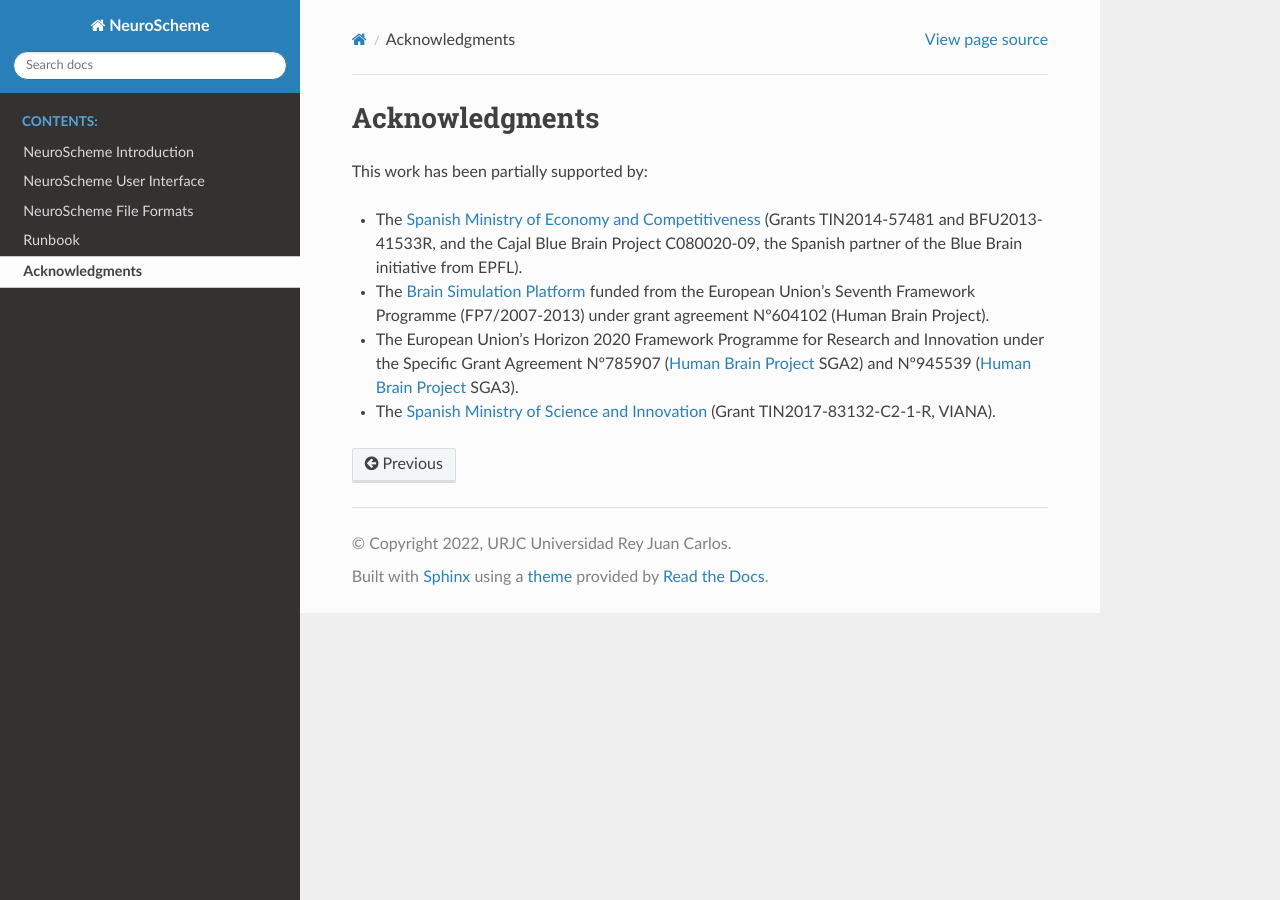
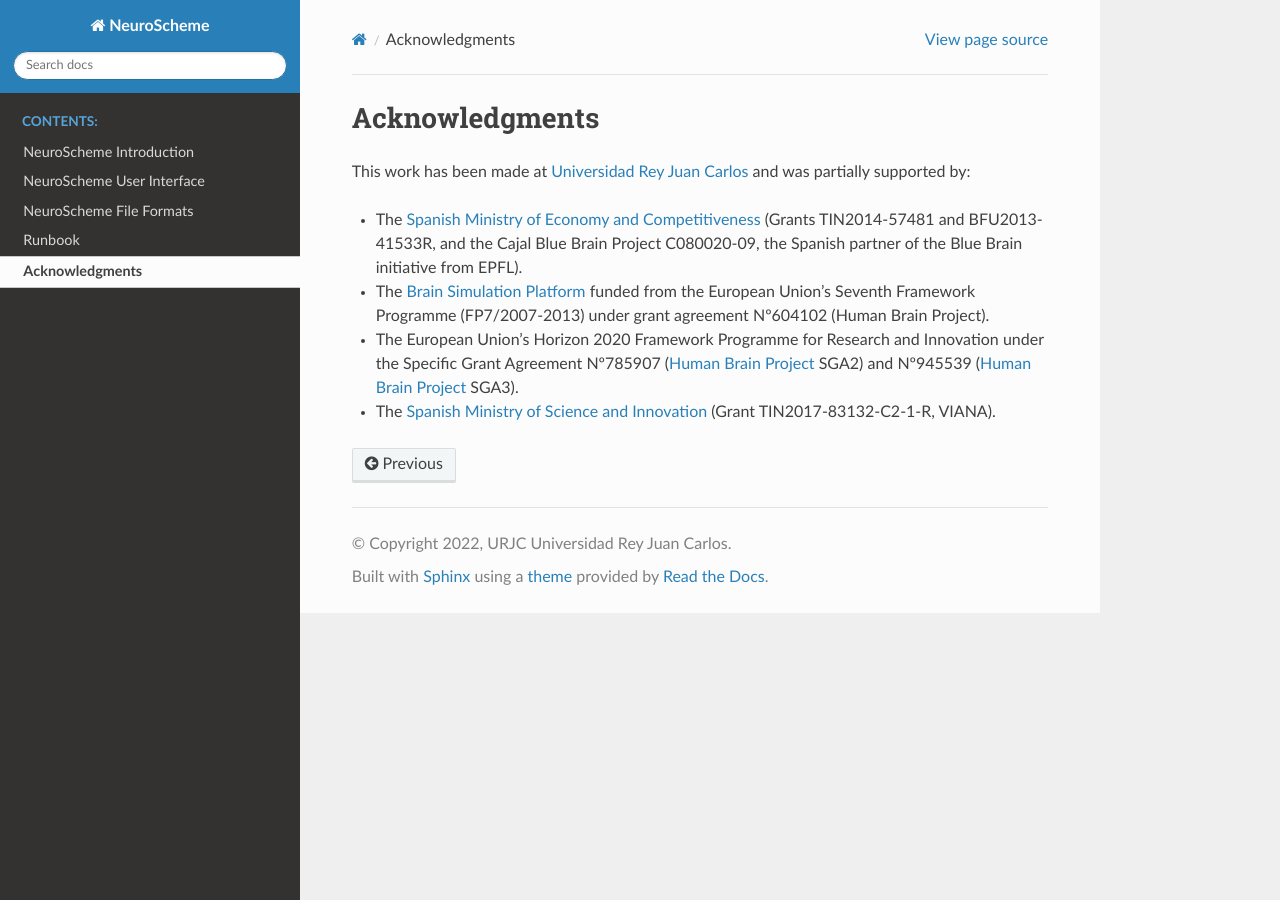
Before and after one commit to vg-lab/NeuroSchemeDocs, a Sphinx documentation site: the page built from source/05-Acknowledgments.rst, in a window 1280 px wide. Built offline with Sphinx 7.4.7 and the Read the Docs theme 2.0.0, drawn with Linux system fonts in a browser that asks for light colours.

Commit message:
Update Acknowledgements.

```diff
--- a/source/05-Acknowledgments.rst
+++ b/source/05-Acknowledgments.rst
@@ -2,14 +2,14 @@
 Acknowledgments
 ===============
 
-This work has been partially supported by:
+This work has been made at `Universidad Rey Juan Carlos`_ and was partially supported by:
 
 * The `Spanish Ministry of Economy and Competitiveness`_ (Grants TIN2014-57481 and BFU2013-41533R, and the Cajal Blue Brain Project C080020-09, the Spanish partner of the Blue Brain initiative from EPFL).
 * The `Brain Simulation Platform`_ funded from the European Union’s Seventh Framework Programme (FP7/2007-2013) under grant agreement Nº604102 (Human Brain Project).
 * The European Union's Horizon 2020 Framework Programme for Research and Innovation under the Specific Grant Agreement Nº785907 (`Human Brain Project`_ SGA2) and Nº945539 (`Human Brain Project`_ SGA3).
 * The `Spanish Ministry of Science and Innovation`_ (Grant TIN2017-83132-C2-1-R, VIANA).
 
-.. _Universidad Rey Juan Carlos: https://urjc.es/
+.. _Universidad Rey Juan Carlos: https://www.urjc.es/
 .. _Brain Simulation Platform: https://ebrains.eu/
 .. _Human Brain Project: https://www.humanbrainproject.eu/en/
 .. _Spanish Ministry of Economy and Competitiveness: https://portal.mineco.gob.es/en-us/Pages/index.aspx
```
